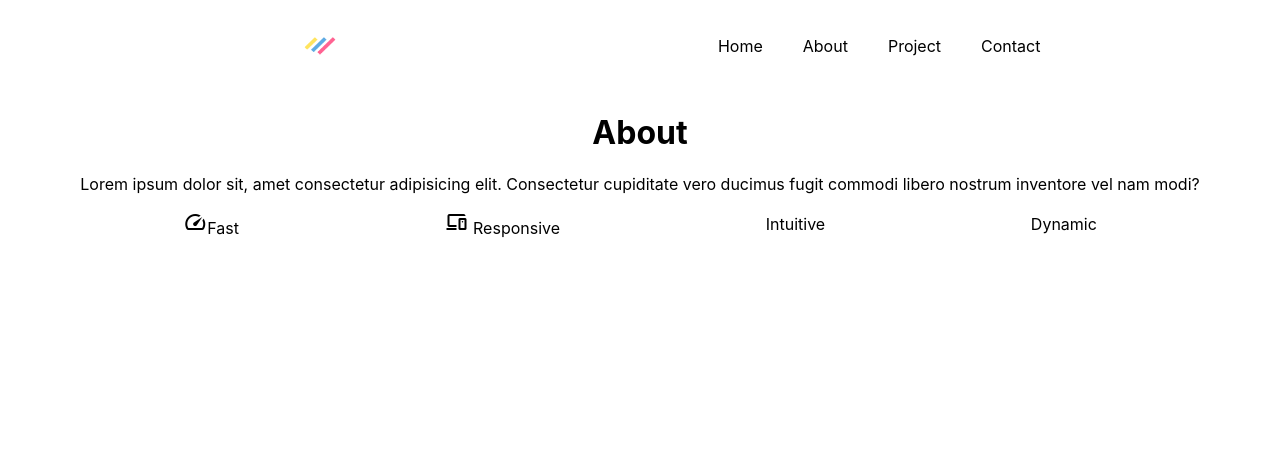
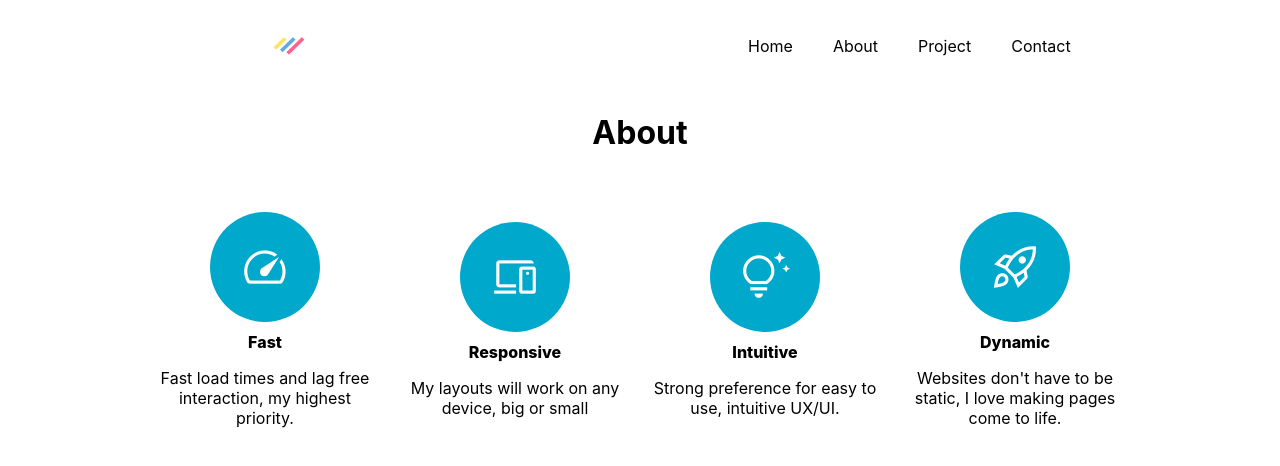
Before and after one commit to dubeysuraj864/surajs-portfolio, a React (Create React App) app: page /about in a window 1280 px wide. Shown: the top 466 px of the page. Built offline with nearby package versions, Linux system fonts and the light colour scheme.

Commit message:
about featured done

```diff
--- a/src/pages/About.jsx
+++ b/src/pages/About.jsx
@@ -4,30 +4,46 @@ function About() {
   return (
     <div className="about">
       <h1>About</h1>
-      <p>
-        Lorem ipsum dolor sit, amet consectetur adipisicing elit. Consectetur
-        cupiditate vero ducimus fugit commodi libero nostrum inventore vel nam
-        modi?
-      </p>
+
 
       <div className="box-container">
         <div className="box">
           {" "}
-          <span class="material-symbols-outlined">speed</span>Fast
+          <span class="icon1 icon material-symbols-outlined">speed</span>
+
+          <span className="icon-name">Fast</span>
+          <p>Fast load times and lag free interaction, my highest priority.</p>
         </div>
         <div className="box">
-        <span class="material-symbols-outlined">
-devices
-</span> Responsive
+          <span class="icon2 icon material-symbols-outlined">
+            devices
+          </span>{" "}
+
+          <span className="icon-name">Responsive</span>
+          <p>My layouts will work on any device, big or small</p>
         </div>
         <div className="box">
-          <span className="Intuitive"></span> Intuitive
+          <span class="icon3  icon material-symbols-outlined">
+            tips_and_updates
+          </span>{" "}
+          <span className="icon-name">Intuitive</span>
+
+          <p>Strong preference for easy to use, intuitive UX/UI.</p>
         </div>
         <div className="box">
           {" "}
-          <span className="Dynamic"></span> Dynamic
+          <span class="icon4 icon material-symbols-outlined">
+            rocket_launch
+          </span>{" "}
+          <span className="icon-name">Dynamic</span>
+          <p>Websites don't have to be static, I love making pages come to life.</p>
         </div>
       </div>
+
+    <div className="skills">
+
+    </div>
+
     </div>
   );
 }
--- a/src/styles/About.scss
+++ b/src/styles/About.scss
@@ -1,10 +1,34 @@
 @import "../styles/Properties.scss";
 
 .about{
+    margin: 20px 60px;
+    text-align: center;
     h1{
         text-align: center;
     }
     .box-container{
         @include flex;
+        margin: 60px;
+        .box{
+            @include flex;
+            width: 250px;
+            flex-direction: column;
+            .icon{
+                font-size: 50px;
+                padding: 30px;
+                color: $light;
+                margin-bottom: 10px;
+                background-color : $secondary;
+                border-radius: 50%;
+            }
+            .icon-name{
+                font-weight: 800;
+            }
+            p{
+                text-align: center;
+                padding: 0px 10px;
+            }
+
+        }
     }
 }
```
